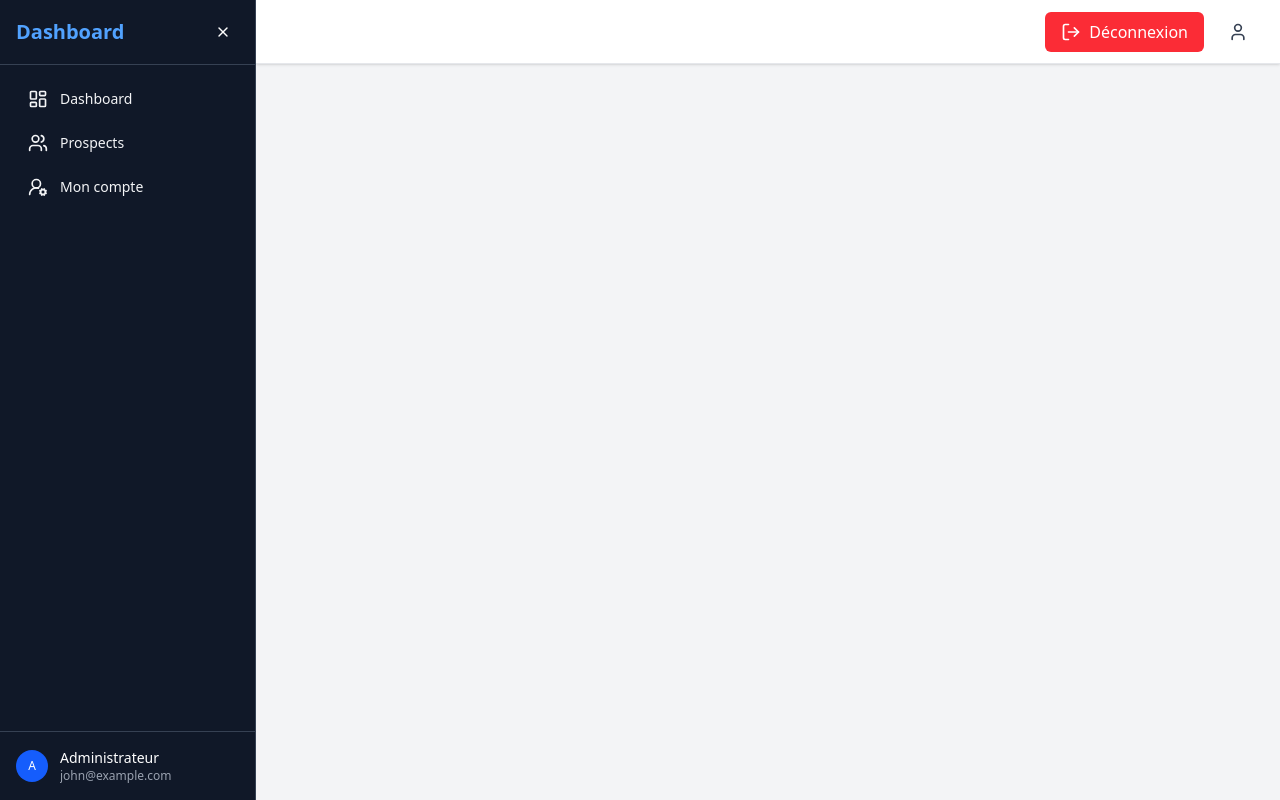
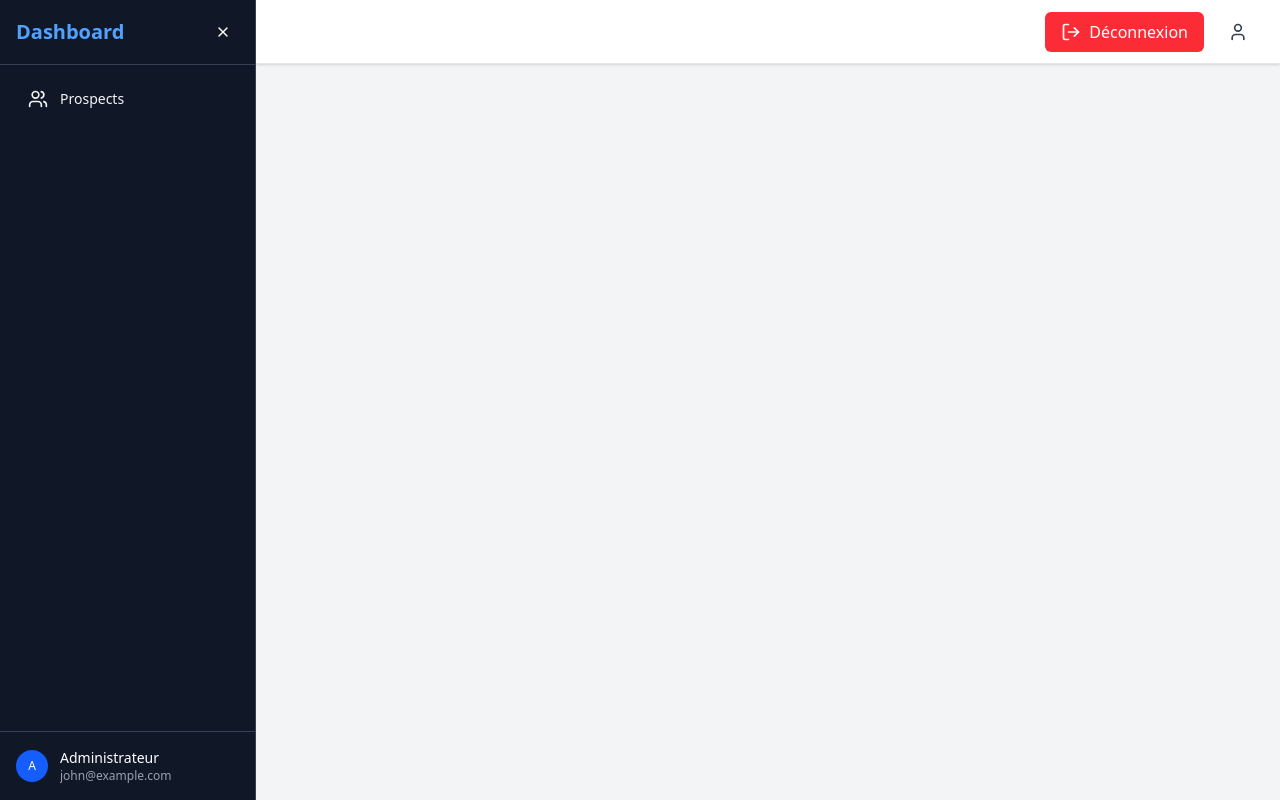
Before and after one commit to taky-kongo/mlc_project, a React (Vite) app: page /admin in a window 1280 px wide. Built offline with nearby package versions, Linux system fonts and the light colour scheme; sample sign-in values are in the browser's storage.

Commit message:
Modif du dashboard

```diff
--- a/src/components/AdminLogin.tsx
+++ b/src/components/AdminLogin.tsx
@@ -34,7 +34,7 @@ const AdminLogin: React.FC = () => {
                 localStorage.setItem('jwtToken', jwtToken);
                 localStorage.setItem('isAuthenticated', 'true');
 
-                navigate('/admin/dashboard'); // Redirection vers le dashboard après connexion réussie
+                navigate('/admin/prospects'); // Redirection vers le dashboard après connexion réussie
             } else {
                 setError('Nom d\'utilisateur ou mot de passe incorrect.');
             }
--- a/src/components/Sidebar.tsx
+++ b/src/components/Sidebar.tsx
@@ -1,7 +1,7 @@
 // src/components/Sidebar.tsx
 
 import { NavLink, useLocation } from 'react-router-dom';
-import { LayoutDashboard, Users, Menu, X, UserRoundCog } from 'lucide-react';
+import { Users, Menu, X } from 'lucide-react';
 import {useState} from "react";
 
 interface SidebarProps {
@@ -9,9 +9,9 @@ interface SidebarProps {
 }
 
 const navigation = [
-  { name: 'Dashboard', href: '/admin/dashboard', icon: LayoutDashboard },
+  //{ name: 'Dashboard', href: '/admin/dashboard', icon: LayoutDashboard },
   { name: 'Prospects', href: '/admin/prospects', icon: Users },
-  { name: 'Mon compte', href: '/admin/profile', icon: UserRoundCog },
+  //{ name: 'Mon compte', href: '/admin/profile', icon: UserRoundCog },
 
 ];
 
```
